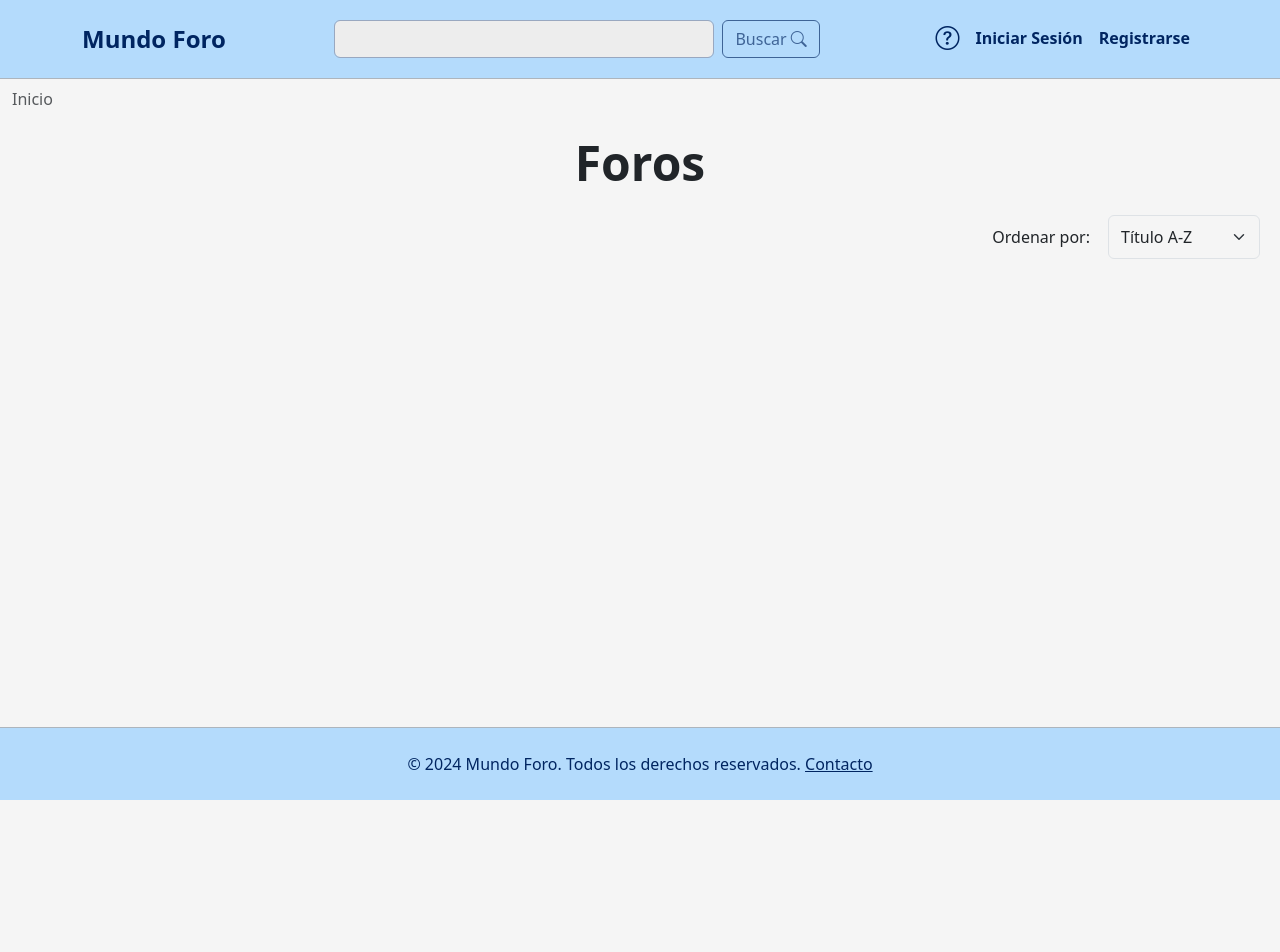
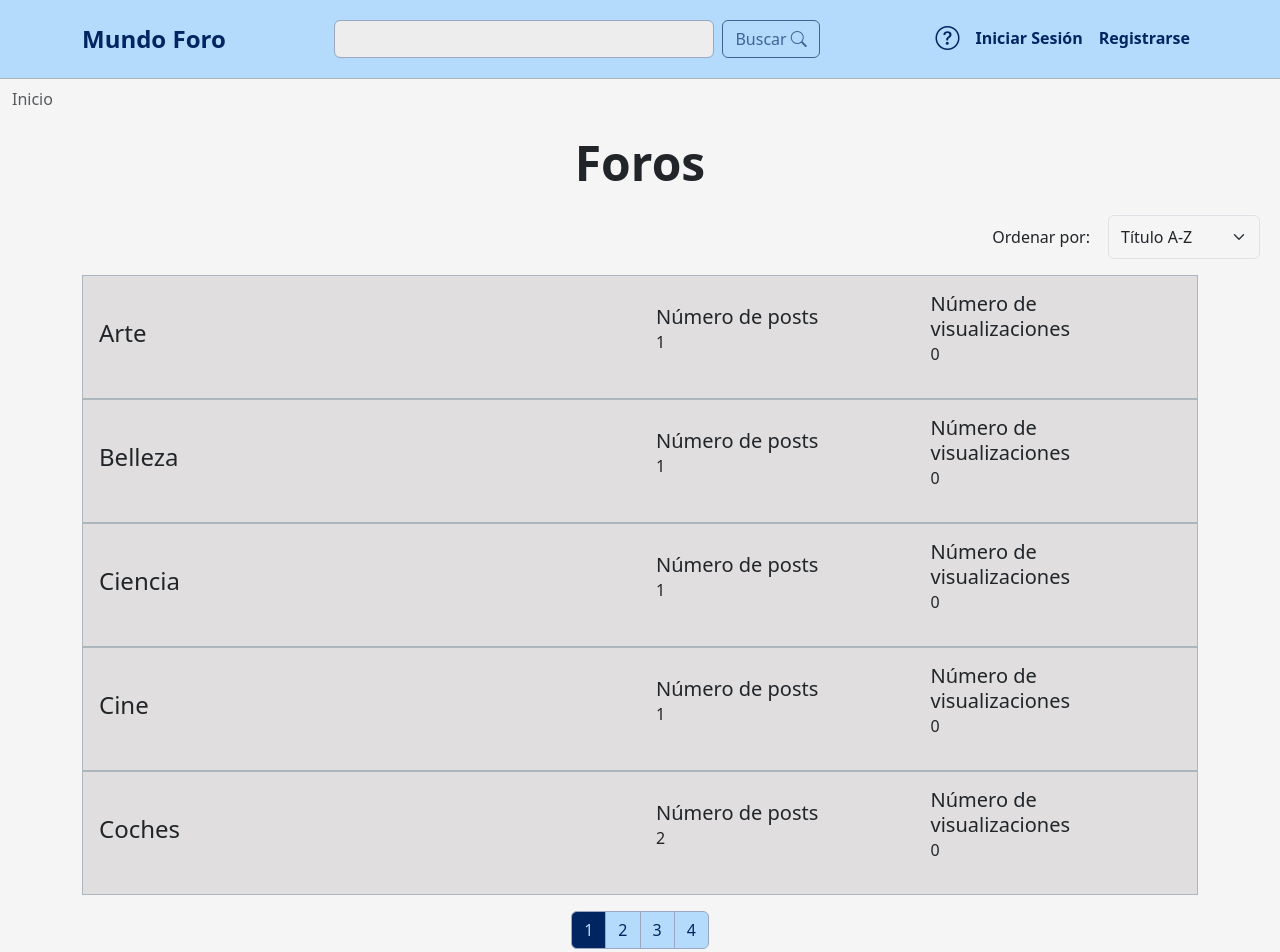
Before and after one commit to Croissanton/IU_Proyecto, a React (Create React App) app in the folder foro-mundo/: page / in a window 1280 px wide. Shown: the top 952 px of the page. Before the commit the page ends 800 px from the top, so only its background shows below. Built offline with nearby package versions, Linux system fonts and the light colour scheme.

Commit message:
initial topics 😉

```diff
--- a/foro-mundo/src/App.js
+++ b/foro-mundo/src/App.js
@@ -4,6 +4,7 @@ import React, { useEffect } from "react";
 import { Outlet } from "react-router-dom";
 import { ToastProvider } from "./Context/ToastContext";
 import useShortcuts from "./shortcuts";
+import topics from "./data/initialTopics.json";
 import posts from "./data/initialPosts.json";
 import usuarios from "./data/usuarios.json";
 
@@ -14,12 +15,20 @@ function App() {
     document.title = "Foro mundo";
   }, []);
 
+  var storedTopics = JSON.parse(localStorage.getItem("topics")) || [];
   var storedPosts = JSON.parse(localStorage.getItem("posts")) || [];
   var storedUsuarios = JSON.parse(localStorage.getItem("usuarios")) || [];
+
+  if (storedTopics.length <= 0) {
+    storedTopics = topics;
+    localStorage.setItem("topics", JSON.stringify(storedTopics));
+  }
+
   if (storedPosts.length <= 0) {
     storedPosts = posts;
     localStorage.setItem("posts", JSON.stringify(storedPosts));
   }
+
   if (storedUsuarios.length <= 0) {
     storedUsuarios = usuarios;
     localStorage.setItem("usuarios", JSON.stringify(storedUsuarios));
--- /dev/null
+++ b/foro-mundo/src/data/initialTopics.json
@@ -0,0 +1,122 @@
+[
+    {
+        "id": 1,
+        "topic": "General",
+        "post_num": 1,
+        "view_num": 0
+    },
+    {
+        "id": 2,
+        "topic": "Off-topic",
+        "post_num": 3,
+        "view_num": 0
+    },
+    {
+        "id": 3,
+        "topic": "Música",
+        "post_num": 1,
+        "view_num": 0
+    },
+    {
+        "id": 4,
+        "topic": "Deportes",
+        "post_num": 1,
+        "view_num": 0
+    },
+    {
+        "id": 5,
+        "topic": "Videojuegos",
+        "post_num": 1,
+        "view_num": 0
+    },
+    {
+        "id": 6,
+        "topic": "Coches",
+        "post_num": 2,
+        "view_num": 0
+    },
+    {
+        "id": 7,
+        "topic": "Cocina",
+        "post_num": 1,
+        "view_num": 0
+    },
+    {
+        "id": 8,
+        "topic": "Tecnología",
+        "post_num": 1,
+        "view_num": 0
+    },
+    {
+        "id": 9,
+        "topic": "Cine",
+        "post_num": 1,
+        "view_num": 0
+    },
+    {
+        "id": 10,
+        "topic": "Literatura",
+        "post_num": 1,
+        "view_num": 0
+    },
+    {
+        "id": 11,
+        "topic": "Ciencia",
+        "post_num": 1,
+        "view_num": 0
+    },
+    {
+        "id": 12,
+        "topic": "Historia",
+        "post_num": 1,
+        "view_num": 0
+    },
+    {
+        "id": 13,
+        "topic": "Arte",
+        "post_num": 1,
+        "view_num": 0
+    },
+    {
+        "id": 14,
+        "topic": "Política",
+        "post_num": 1,
+        "view_num": 0
+    },
+    {
+        "id": 15,
+        "topic": "Economía",
+        "post_num": 1,
+        "view_num": 0
+    },
+    {
+        "id": 16,
+        "topic": "Salud",
+        "post_num": 1,
+        "view_num": 0
+    },
+    {
+        "id": 17,
+        "topic": "Viajes",
+        "post_num": 1,
+        "view_num": 0
+    },
+    {
+        "id": 18,
+        "topic": "Moda",
+        "post_num": 1,
+        "view_num": 0
+    },
+    {
+        "id": 19,
+        "topic": "Belleza",
+        "post_num": 1,
+        "view_num": 0
+    },
+    {
+        "id": 20,
+        "topic": "Hogar",
+        "post_num": 1,
+        "view_num": 0
+    }
+]
```
Also changed, not shown: foro-mundo/src/Pages/MainPage.js (line endings or trailing spaces).
